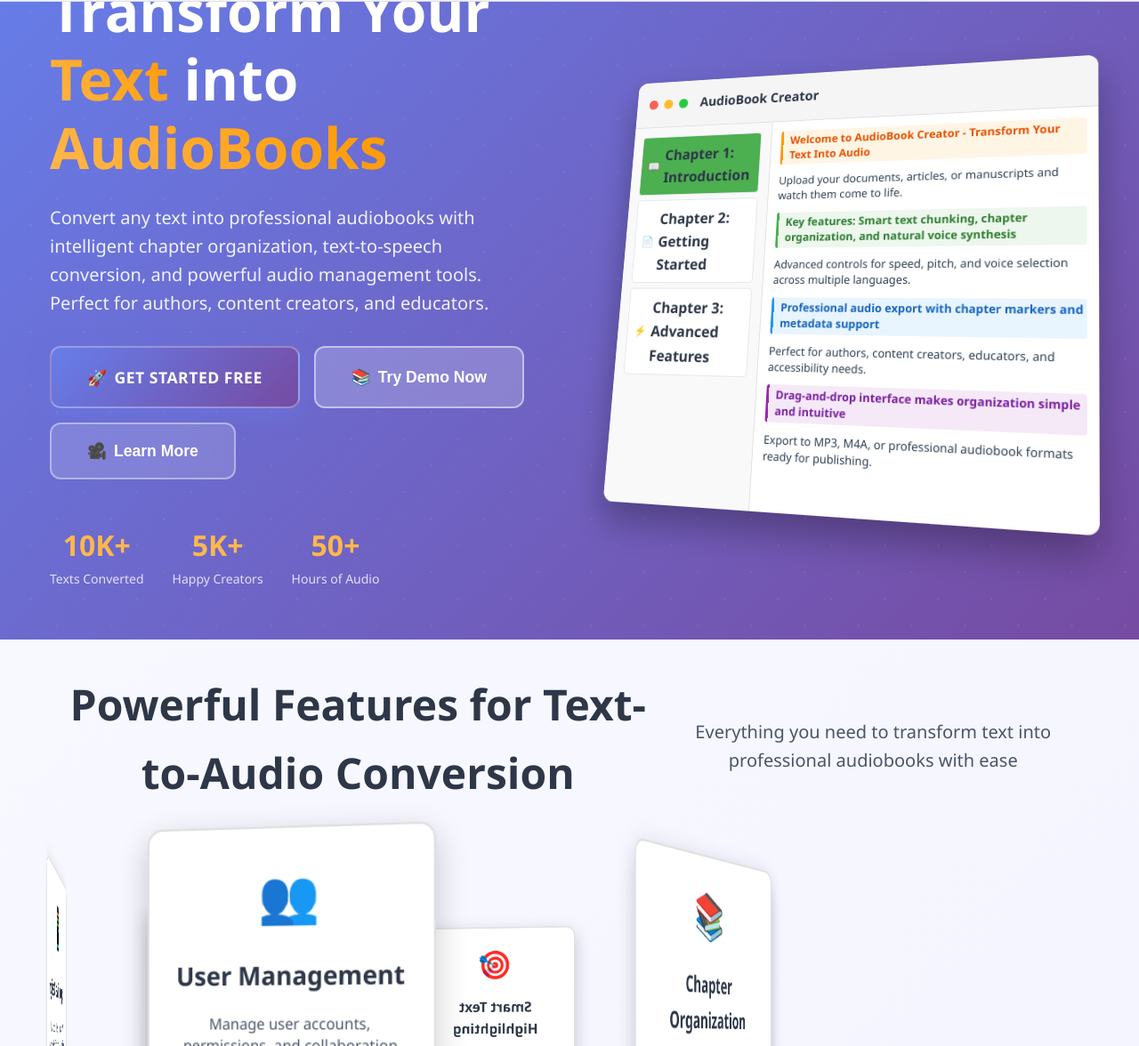
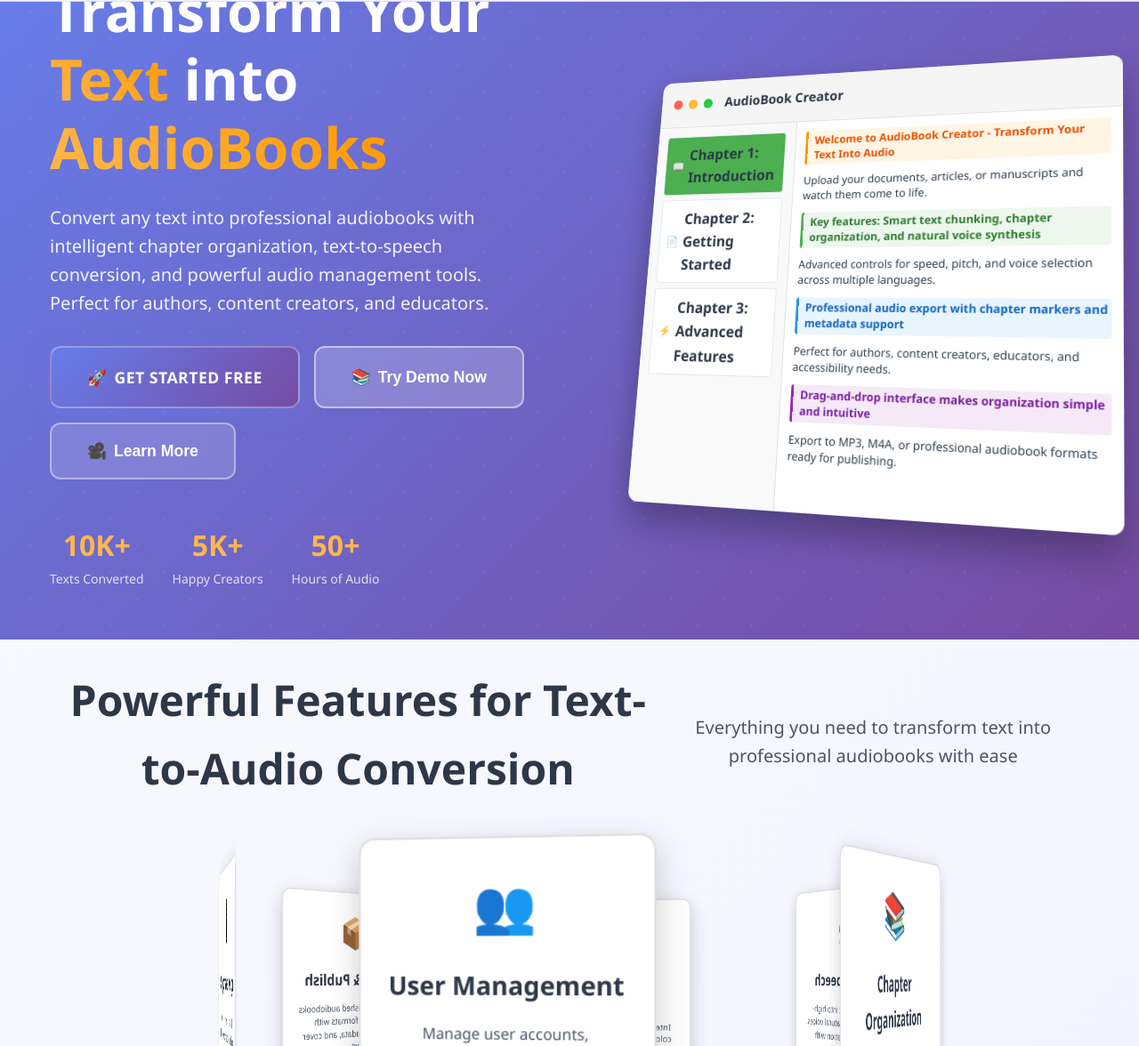
Before and after one commit to TayMcQuaya/AudioBook-Organizer, a plain HTML site: page frontend/pages/landing/landing.html in a window 1280 px wide. Shown: the part 81-1257 px from the top of the page at 89% size. Drawn offline with Linux system fonts and the light colour scheme.

Commit message:
Enhance landing page styles and animations for improved user experience
- Updated .hero-visual styles to include 3D perspective and new animation for a smoother entrance effect.
- Adjusted .features .section-header and feature card styles for better alignment and visibility.
- Resized features-carousel for a more compact layout and added hover effects for interactivity.
- Introduced a new keyframe animation, slideInRightAndStay, to enhance visual appeal during transitions.

```diff
--- a/frontend/css/landing.css
+++ b/frontend/css/landing.css
@@ -305,7 +305,13 @@ html {
 }
 
 .hero-visual {
-    animation: slideInRight 1s var(--animation-ease);
+    perspective: 1500px;
+    transform-style: preserve-3d;
+    display: flex;
+    justify-content: center;
+    align-items: center;
+    animation: slideInRightAndStay 1s var(--animation-ease);
+    animation-fill-mode: forwards; /* Keep the final state */
 }
 
 .hero-app-preview {
@@ -599,6 +605,10 @@ html {
     flex-shrink: 0;
 }
 
+.features .section-header {
+    transform: translateY(-80px);
+}
+
 .section-title {
     font-size: var(--section-title-size);
     font-weight: 700;
@@ -634,6 +644,7 @@ html {
     margin-bottom: 1rem;
     -webkit-font-smoothing: antialiased;
     -moz-osx-font-smoothing: grayscale;
+    overflow: visible;
 }
 
 .feature-card .feature-highlights {
@@ -663,18 +674,22 @@ html {
     width: 100%;
     display: flex;
     align-items: flex-start;
+    justify-content: center;
     perspective: 1200px;
     perspective-origin: center center;
     overflow: visible;
+    transform: translateY(-80px);
 }
 
 .features-carousel {
     position: relative;
-    width: 800px;
-    height: 400px;
+    width: 250px;
+    height: 250px;
     transform-style: preserve-3d;
-    left: 0;
-    transform: translateX(250px);
+    transform: rotateY(0deg) translateX(-10px);
+    transition: transform 1s cubic-bezier(0.77, 0, 0.175, 1);
+    cursor: grab;
+    user-select: none;
 }
 
 .features-carousel:hover {
@@ -1858,3 +1873,14 @@ html {
         background-color: #744210;
     }
 }
+
+@keyframes slideInRightAndStay {
+    from {
+        transform: translateX(100%);
+        opacity: 0;
+    }
+    to {
+        transform: translateX(5%);
+        opacity: 1;
+    }
+}
```
